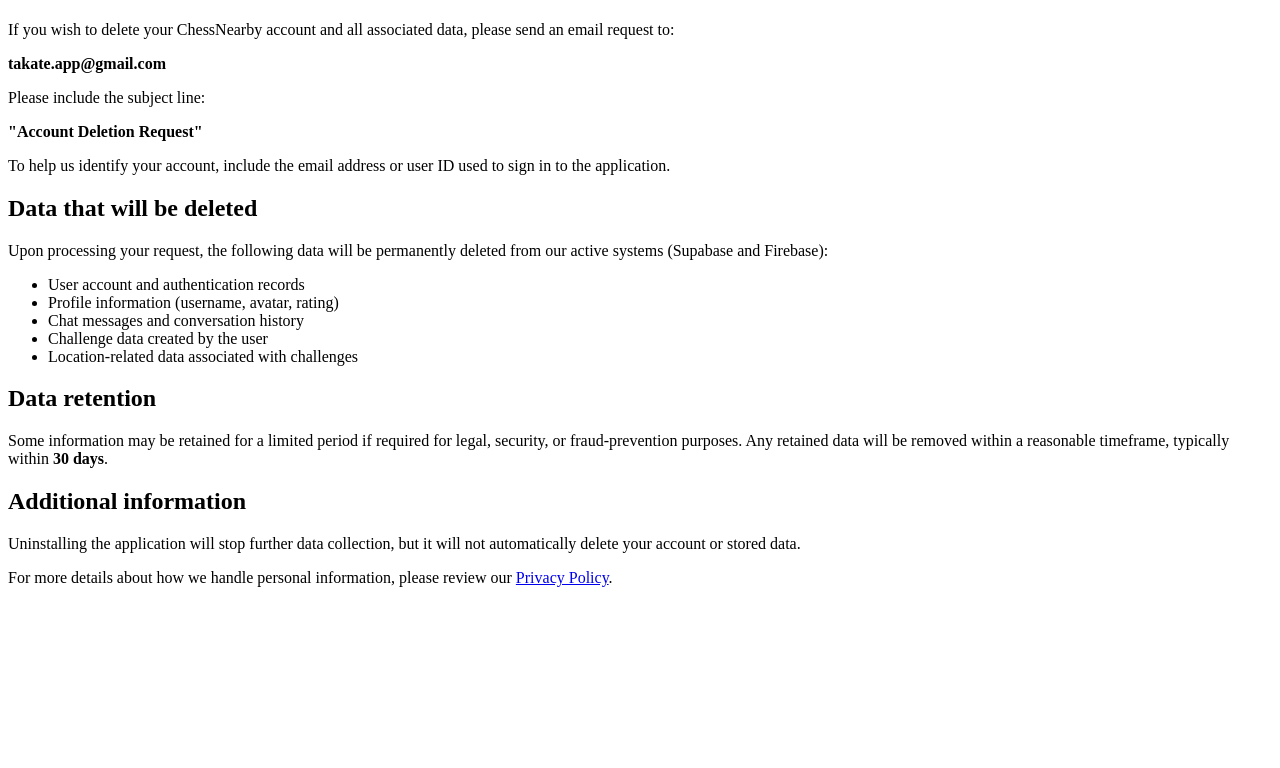
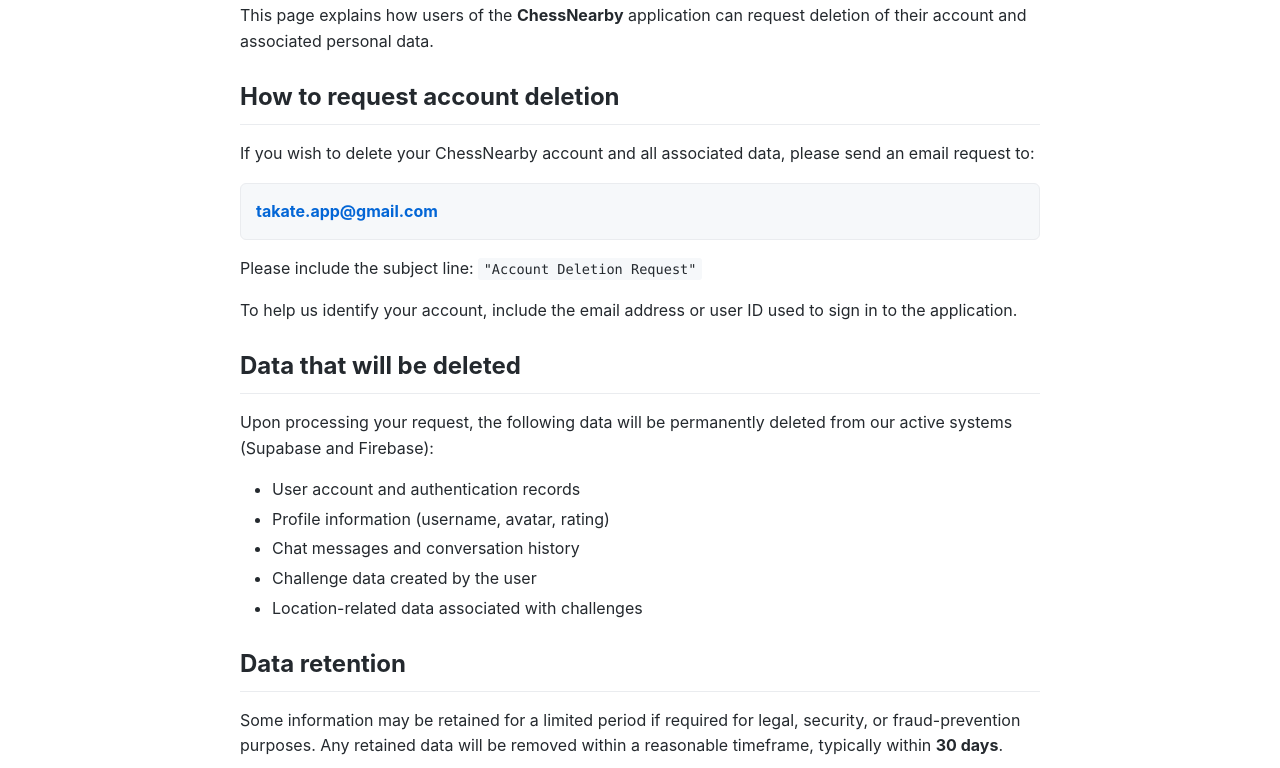
Before and after one commit to takateapp/chess-nearby, a plain HTML site: page delete-account.html in a window 1280 px wide. Shown: the part 144-912 px from the top of the page. Before the commit the page ends 800 px from the top, so only its background shows below. Drawn offline with Linux system fonts and the light colour scheme.

Commit message:
Update delete-account.html

```diff
--- a/delete-account.html
+++ b/delete-account.html
@@ -2,48 +2,99 @@
 <html lang="en">
 <head>
     <meta charset="UTF-8">
+    <meta name="viewport" content="width=device-width, initial-scale=1.0">
     <title>Delete Account – ChessNearby</title>
+    <style>
+        body {
+            font-family: -apple-system, BlinkMacSystemFont, "Segoe UI", Helvetica, Arial, sans-serif, "Apple Color Emoji", "Segoe UI Emoji";
+            line-height: 1.6;
+            color: #24292e;
+            background-color: #ffffff;
+            margin: 0;
+            padding: 20px;
+        }
+
+        .container {
+            max-width: 800px;
+            margin: 0 auto;
+            padding: 20px;
+        }
+
+        h1 {
+            font-size: 2em;
+            border-bottom: 1px solid #eaecef;
+            padding-bottom: 0.3em;
+            margin-bottom: 24px;
+        }
+
+        h2 {
+            font-size: 1.5em;
+            border-bottom: 1px solid #eaecef;
+            padding-bottom: 0.3em;
+            margin-top: 24px;
+            margin-bottom: 16px;
+        }
+
+        p {
+            margin-bottom: 16px;
+        }
+
+        a {
+            color: #0366d6;
+            text-decoration: none;
+        }
+
+        a:hover {
+            text-decoration: underline;
+        }
+
+        ul {
+            padding-left: 2em;
+            margin-bottom: 16px;
+        }
+
+        li {
+            margin-bottom: 0.25em;
+        }
+
+        code {
+            padding: 0.2em 0.4em;
+            margin: 0;
+            font-size: 85%;
+            background-color: #f6f8fa;
+            border-radius: 3px;
+            font-family: SFMono-Regular, Consolas, "Liberation Mono", Menlo, monospace;
+        }
+
+        .email-block {
+            background-color: #f6f8fa;
+            padding: 15px;
+            border-radius: 6px;
+            margin-bottom: 16px;
+            border: 1px solid #eaecef;
+        }
+    </style>
 </head>
 <body>
 
+<div class="container">
     <h1>Delete Account – ChessNearby</h1>
 
-<p>
-This page explains how users of the <strong>ChessNearby</strong> application
-can request deletion of their account and associated personal data.
-</p>
+    <p>This page explains how users of the <strong>ChessNearby</strong> application can request deletion of their account and associated personal data.</p>
 
     <h2>How to request account deletion</h2>
+    <p>If you wish to delete your ChessNearby account and all associated data, please send an email request to:</p>
 
-<p>
-If you wish to delete your ChessNearby account and all associated data,
-please send an email request to:
-</p>
+    <div class="email-block">
+        <strong><a href="mailto:takate.app@gmail.com">takate.app@gmail.com</a></strong>
+    </div>
 
-<p>
-<strong>takate.app@gmail.com</strong>
-</p>
+    <p>Please include the subject line: <code>"Account Deletion Request"</code></p>
 
-<p>
-Please include the subject line:
-</p>
-
-<p>
-<strong>"Account Deletion Request"</strong>
-</p>
-
-<p>
-To help us identify your account, include the email address or user ID
-used to sign in to the application.
-</p>
+    <p>To help us identify your account, include the email address or user ID used to sign in to the application.</p>
 
     <h2>Data that will be deleted</h2>
-
-<p>
-Upon processing your request, the following data will be permanently deleted
-from our active systems (Supabase and Firebase):
-</p>
-
+    <p>Upon processing your request, the following data will be permanently deleted from our active systems (Supabase and Firebase):</p>
     <ul>
         <li>User account and authentication records</li>
         <li>Profile information (username, avatar, rating)</li>
@@ -53,24 +104,13 @@ from our active systems (Supabase and Firebase):
     </ul>
 
     <h2>Data retention</h2>
-
-<p>
-Some information may be retained for a limited period if required for legal,
-security, or fraud-prevention purposes. Any retained data will be removed
-within a reasonable timeframe, typically within <strong>30 days</strong>.
-</p>
+    <p>Some information may be retained for a limited period if required for legal, security, or fraud-prevention purposes. Any retained data will be removed within a reasonable timeframe, typically within <strong>30 days</strong>.</p>
 
     <h2>Additional information</h2>
+    <p>Uninstalling the application will stop further data collection, but it will not automatically delete your account or stored data.</p>
 
-<p>
-Uninstalling the application will stop further data collection, but it will
-not automatically delete your account or stored data.
-</p>
-
-<p>
-For more details about how we handle personal information, please review our
-<a href="privacy-policy.html">Privacy Policy</a>.
-</p>
+    <p>For more details about how we handle personal information, please review our <a href="privacy-policy.html">Privacy Policy</a>.</p>
+</div>
 
 </body>
 </html>
```
Lines whose indentation alone changed are shown as unchanged.
